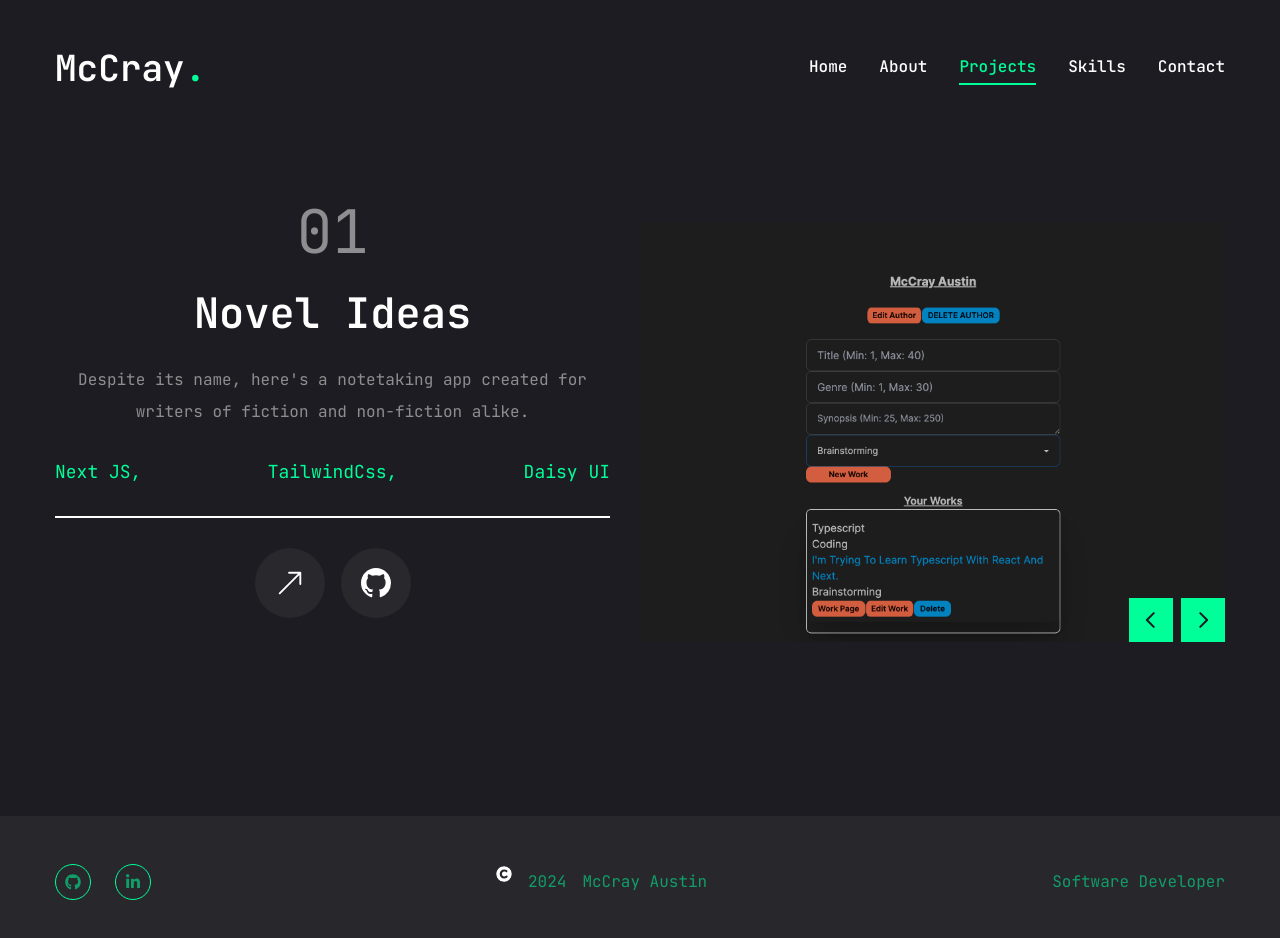
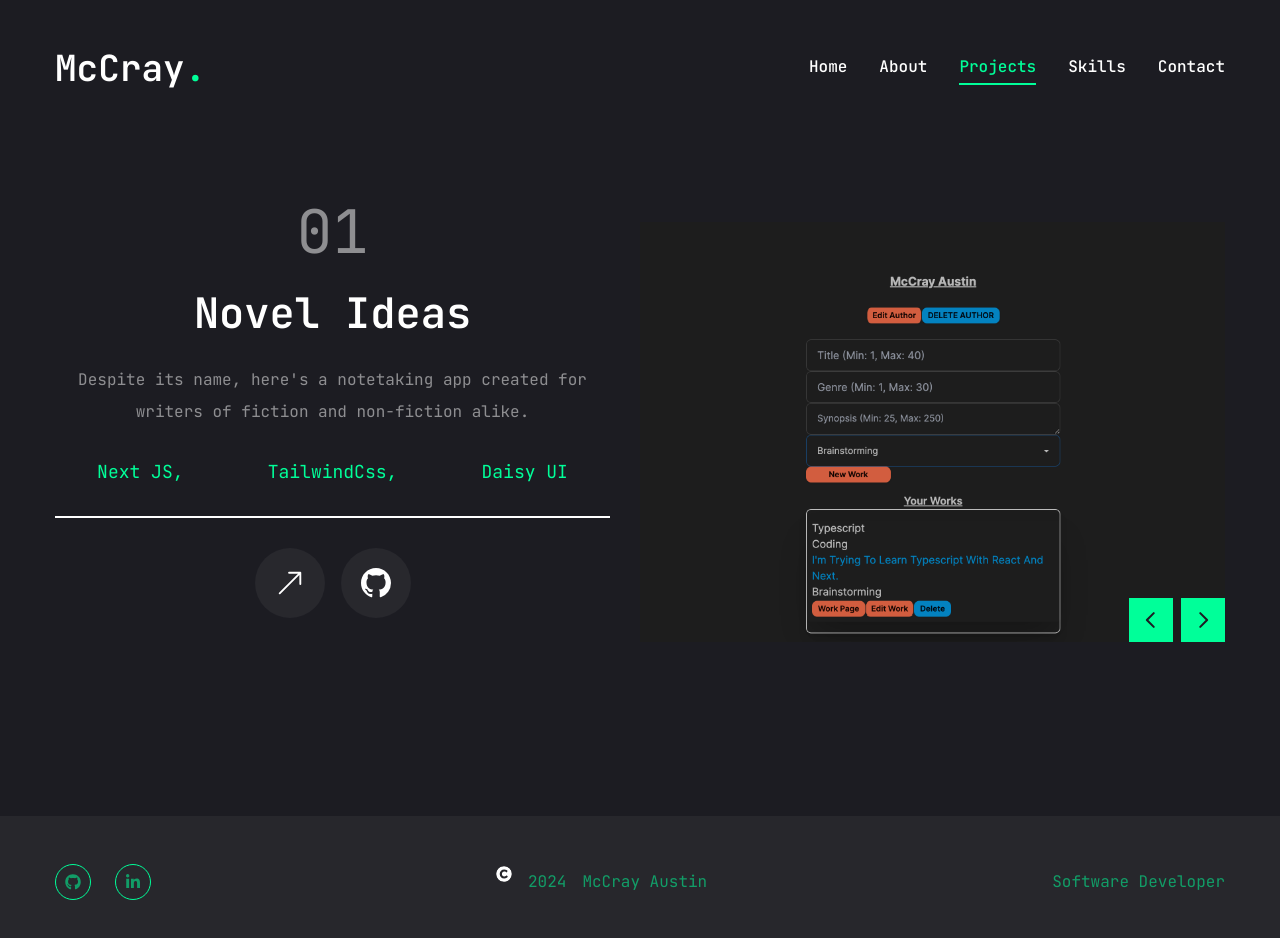
Before and after one commit to mmaustin/mccray-portfolio, a Next.js app in the folder next-portfolio/: page /projects in a window 1280 px wide. Shown: the top 938 px of the page. Built offline with nearby package versions, Linux system fonts and the light colour scheme.

Commit message:
Small formatting change to project page

```diff
--- a/next-portfolio/app/projects/page.jsx
+++ b/next-portfolio/app/projects/page.jsx
@@ -76,7 +76,7 @@
               <div className="text-6xl leading-none text-white/50">{project?.num}</div>
               <h2 className="text-[42px] font-semibold leading-none text-white group-hover:text-accent transition-all duration-500 capitalize">{project?.title}</h2>
               <p className="text-white/50">{project?.description}</p>
-              <ul className="flex justify-between">
+              <ul className="flex flex-col md:flex-row md:justify-around">
                 {project?.stack.map((item, i) => {
                   return (
                     <li key={i} className="text-lg text-accent">{item.name}</li>
```
